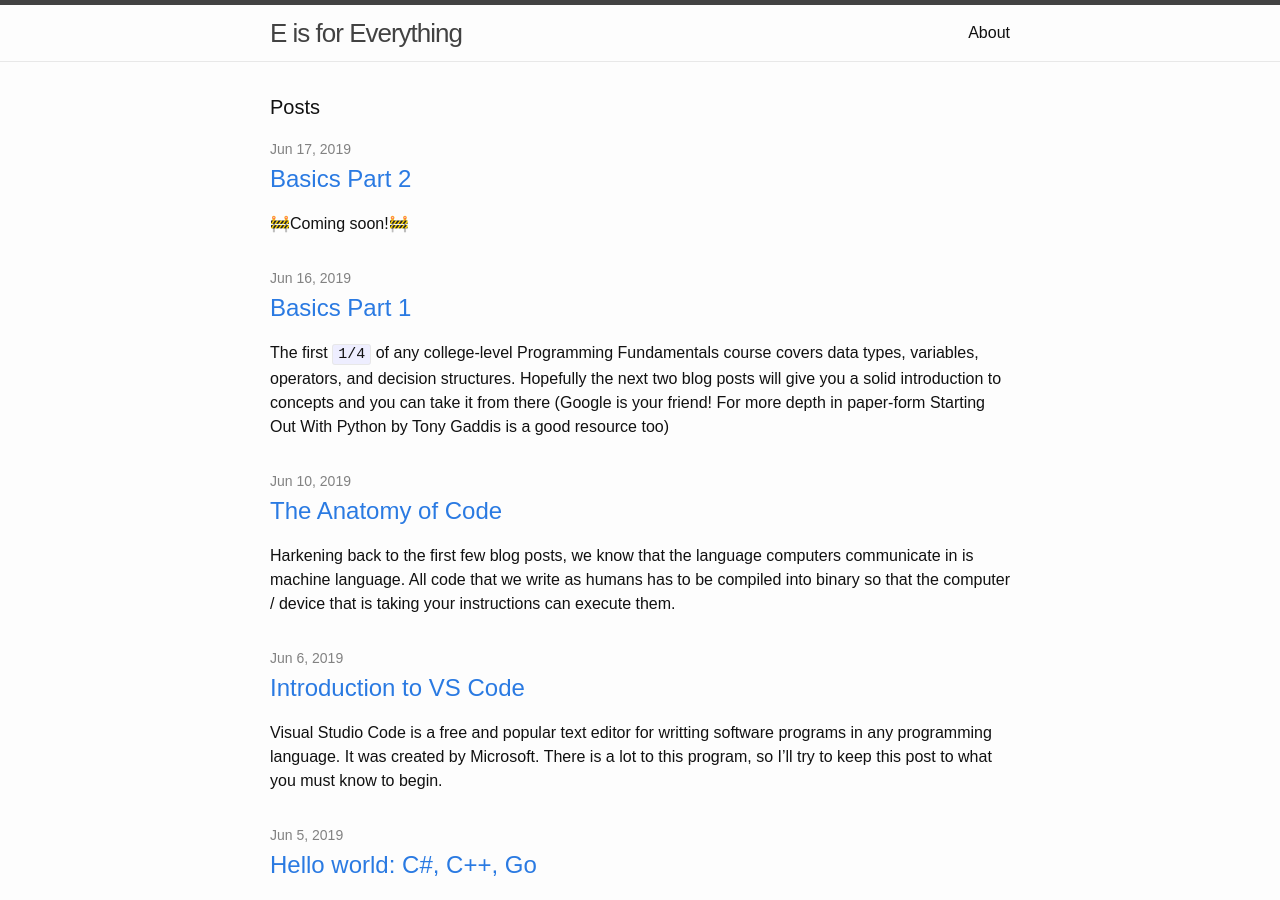
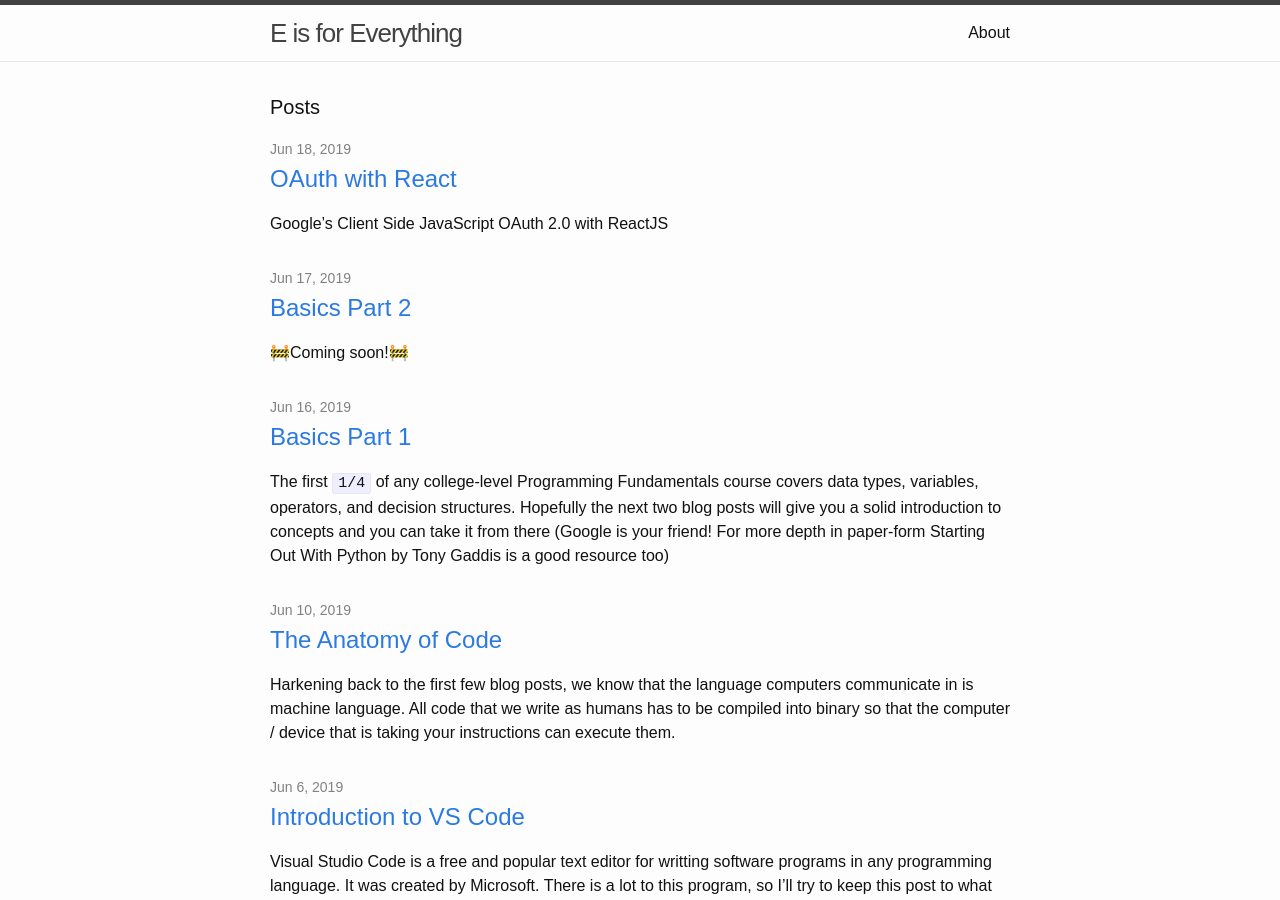
Before and after one commit to emilyannemoses/blog, a Jekyll site: the page built from index.html, in a window 1280 px wide and 900 px high. Built offline with Jekyll 4.4.1, drawn with Linux system fonts in a browser that asks for light colours; some of the changed lines change nothing that is shown.

Commit message:
added oauth docs

````diff
--- a/_posts/2019-06-17-basics-pt2.md
+++ b/_posts/2019-06-17-basics-pt2.md
@@ -12,4 +12,4 @@ E
 <h4>Got Questions❓, Comments 🗣 or Edits ✍</h4>
 <h5>Use the Twitter thread below and hashtag <a href="https://twitter.com/hashtag/e4everything?f=tweets&vertical=default&lang=en" target="_blank">#E4Everything</a> to get in touch with me regarding this blog post:</h5>
 
-<span><a href="https://eamoses.github.io/blog/2019/06/16/basics-pt1.html" style="float:left;">Previous: Basics - Part 1</a><a href="#" style="float:right;">Next: TBD</a></span>
+<span><a href="https://eamoses.github.io/blog/2019/06/16/basics-pt1.html" style="float:left;">Previous: Basics - Part 1</a><a href="https://eamoses.github.io/blog/2019/06/18/oauth-react.html" style="float:right;">Next: Google Client Side OAuth with ReactJS</a></span>
--- /dev/null
+++ b/_posts/2019-06-18-oauth-react.md
@@ -0,0 +1,529 @@
+---
+layout: post
+title:  "OAuth with React"
+---
+
+Google's Client Side JavaScript OAuth 2.0 with ReactJS
+
+This is a template and tutorial on how to integrate [Google's JavaScript Client Side OAuth 2.0][oauth] with [ReactJS][react] user login flow.
+
+## Pre-requisites
+
+1. Know Basic ReactJS. At least complete [this tutorial](https://reactjs.org/tutorial/tutorial.html).
+
+1. Created a demo app with [Create React App](https://github.com/facebook/create-react-app).
+
+    * **Note: We will not be building this app with `npm run build`**
+<br><br>
+1. You have a public GitHub account and/or other valid public domain (if you wish to host this web app demo in production)
+
+1. You must have a [Google Devleoper](https://console.developers.google.com) account and be somewhat familiar with navigating the UI including:
+
+    * Creating a new project
+
+    * [Verifying properties](https://www.google.com/webmasters/verification/home)
+
+        * `https://{username}.github.io` (or whatever URL you want to use) must be verified in this list.
+
+        * Purchasing a doman directly through [Google Domains](https://domains.google) will automatically add it to your verified domains list.
+
+    * Obtaining API keys and creating key restrictions
+
+    * Obtaining a Client ID for a Web Application
+
+      * Authorized origins should list both `http://localhost:3000` and `http://{username}.github.io`
+      <br><br>
+1. Basic CSS knowledge. You're on your own with creating CSS for your app.
+
+## Pre-notes
+
+1. You will not be able to submit this app for verification for OAuth. This means when the OAuth window pops up for the user, it will always alert the user that this is not a verified app. This is because it is a demo app and Google does not verify demos.
+
+1. After completing this tutorial, if you'd like to host it via a live website (if you've verified `https://{username}.github.io` URL with Google) you can follow these steps to [launch a `create-react-app` to GitHub Pages](https://github.com/gitname/react-gh-pages).
+
+## This is what you'll be building
+
+<img src="{{site.baseurl}}/images/oauthflow.gif">
+
+### Table of contents
+
+* [`App.js`](#app-component)
+
+    * [Lines 1-13](#1-13)
+
+    * [Lines 14-22](#14-22)
+
+    * [Lines 87-89](#87-89)
+
+    * [Lines 53-55](#53-55)
+
+    * [Lines 56-86](#56-86)
+
+    * [Lines 23-52](#23-52)
+
+    * [Lines 90-113](#90-113)
+
+    * [Entire file](#entire-file)
+
+* [`Header.js`](#header-component)
+
+* [`User.js`](#user-component)
+
+* [Other files](#other)
+
+# App component
+
+The app component is the beefiest. Most importantly, this is where we declare `gapi` and `GoogleAuth` variables as global.
+
+Once these variables are initialized, Google allows us to proceed through user flow.
+
+`GoogleAuth` obejct:
+
+<img src="{{site.baseurl}}/images/oauthimg1.png">
+
+<img src="{{site.baseurl}}/images/oauthimg2.png">
+
+Using the above format, we can access user names, emails, and confirm whether or not the user is signed in.
+
+<hr>
+
+# 1-13
+
+The first 13 lines of `App.js` look like this:
+
+```javascript
+/* global gapi */
+import {
+  BrowserRouter as Router,
+  Redirect,
+  Switch,
+  Route
+} from 'react-router-dom';
+import React, { Component } from 'react';
+import './App.css';
+import Header from './Header';
+import User from './User';
+var GoogleAuth;
+var gapi;
+```
+
+While declaring that `gapi` is global in the comment on the first line works locally, it doesn't work in production. That's why line 13 declares `gpai` globally again to intialize it in the `window` object of the DOM. In addition, every time we call upon `gapi` in the code we must use `window.gapi`.
+
+NOTE: If you're not going to build this demo app to production, you don't have to use `var gapi;` or call `window.gapi` in the following code.
+
+<hr>
+
+# 14-22
+
+Here we define the `App` class and create the constructor with state. `isAuthorized` switches to `true` when the user is sigend in. `user` holds the variable that will be shown in the user's unique URL and `userDisplay` will hold the unique users disply name in `Firstname` `Lastname` format.
+
+```javascript
+class App extends Component {
+  constructor(props) {
+    super(props)
+    this.state = {
+      isAuthorized: false,
+      user: '',
+      userDisplay: ''
+    }
+  }
+```
+<hr>
+
+# 87-89
+
+This is where we call the `loadApi()` function once React comfirms that the Component mounted successfully.
+
+```javascript
+componentDidMount() {
+    this.loadApi();
+}
+```
+<hr>
+
+# 53-55
+
+Now we're getting somehwere! The `loadApi()` function...LOADS THE API!
+
+We call upon `window.gapi` for production reasons. Again - no production, no `window` necessary.
+
+Then it uses the `.load()` method to assign the `client` as `auth2` and the second argument calls the `initClient()` function.
+
+```javascript
+loadApi = () => {
+    window.gapi.load('client:auth2', this.initClient)
+}
+```
+
+<hr>
+
+# 56-86
+
+Here's the meat and potatoes. We initialize the client with your API key and Client ID (found in your Google Dev Account)
+
+The scope will be whatever Google API you chose to use for this project. Mine is the Google Drive API in "read only" mode.
+
+The promise listens for an update in the sign in status (from the `updateSigninStatus()` function which simply calls the `setSigninStatus()` function), sets the sign in status, and listens for the interaction with the DOM elements via the `sign-in-or-out-button` which lives in the `Header.js` component.
+
+Finally, `revokeAccess()` does exactly that. It gives the user the option to disconnect access from their Google account.
+
+```javascript
+initClient = () => {
+    window.gapi.client.init({
+      'apiKey': 'YOUR_API_KEY',
+      'clientId': 'YOUR_CLIENT_ID',
+      'scope': 'https://www.googleapis.com/auth/drive.metadata.readonly',
+      'discoveryDocs': ['https://www.googleapis.com/discovery/v1/apis/drive/v3/rest']
+    }).then(() => {
+      GoogleAuth = window.gapi.auth2.getAuthInstance();
+      GoogleAuth.isSignedIn.listen(this.updateSigninStatus);
+      this.setSigninStatus();
+      document.getElementById('sign-in-or-out-button').addEventListener('click', () => {
+        this.handleAuthClick();
+      });
+      document.getElementById('revoke-access-button').addEventListener('click', () => {
+        this.revokeAccess();
+      });
+    });
+}
+revokeAccess = () => {
+    GoogleAuth.disconnect();
+}
+updateSigninStatus = () => {
+    this.setSigninStatus();
+}
+```
+
+<hr>
+
+# 23-52
+
+The `setSigninStatus()` is the workhorse function here. `isAuthorized` comes in from the Google API once the user has been authorized (or not) and we can set the state of the React app within this conditional. If the user is authorized, save their name and hold that value in variables we can apply to the DOM.  The `fullName` variable saves the users full name, no spaces, all lowercase so it can by applied to their unique user page URL such as `https://eamoses.github.io/u/emilymoses`
+
+This also changes the appearence of the sign in/out button, whether or not the user is signed in. It will only display the revoke-access button if the user is signed in and authorized as well. This function can be tailored to your specific needs by you.
+
+```javascript
+setSigninStatus() {
+    let user = GoogleAuth.currentUser.get();
+    let isAuthorized = user.hasGrantedScopes('https://www.googleapis.com/auth/drive.metadata.readonly');
+    if (isAuthorized) {
+      let first = user.w3.ofa
+      let last = user.w3.wea
+      let full = first+last
+      let display = user.w3.ig
+      let fullName = full.toLowerCase();
+      this.setState({
+        isAuthorized: true,
+        user: fullName,
+        userDisplay: display
+      })
+      console.log(this.state.isAuthorized)
+      document.getElementById('sign-in-or-out-button').innerHTML = 'Sign out'
+      document.getElementById('revoke-access-button').style.display = 'inline-block'
+      document.getElementById('auth-status').innerHTML = `Welcome ${user.w3.ofa}, you are currently signed in and have granted access to this app.`
+    } else {
+      this.setState({
+        isAuthorized: false,
+        user: '',
+        userDisplay: ''
+      })
+      console.log(this.state.isAuthorized)
+      document.getElementById('sign-in-or-out-button').innerHTML = 'Sign in'
+      document.getElementById('revoke-access-button').style.display = 'none'
+      document.getElementById('auth-status').innerHTML = 'You have not authorized this app or you are signed out.'
+    }
+}
+```
+
+<hr>
+
+# 90-113
+
+We're bringing in `isAuthorized` from the state, which is initialized by Google's API and altered with `this.setState({})` in the `setSigninStatus()` function.
+
+We're also saving `user` to inject the username into the URL of the `User.js` component.
+
+In order to pass the `props` to the `User.js` component, use the `render=` attribute in the `<Route />` tag as shown.
+
+```javascript
+render() {
+    const isAuthorized = this.state.isAuthorized;
+    const user = this.state.user;
+     return (
+      <Router>
+        { !isAuthorized ? (
+            <Switch>
+              <Route exact path="/" />
+              <Redirect to="/" />
+            </Switch>
+          ) : (
+            <Switch>
+              <Route exact path={`/u/${user}`} render={(props) => <User {...props} display={this.state.userDisplay} user={this.state.user} />} />
+              <Redirect from="/" to={`/u/${user}`} />
+            </Switch>
+          )
+        }
+        <Header />
+      </Router>
+     );
+    }
+}
+
+export default App;
+```
+
+<hr>
+
+# Entire file
+
+```javascript
+/* global gapi */
+import {
+  BrowserRouter as Router,
+  Redirect,
+  Switch,
+  Route
+} from 'react-router-dom';
+import React, { Component } from 'react';
+import './App.css';
+import Header from './Header';
+import User from './User';
+var GoogleAuth;
+var gapi;
+class App extends Component {
+  constructor(props) {
+    super(props)
+    this.state = {
+      isAuthorized: false,
+      user: '',
+      userDisplay: ''
+    }
+  }
+  setSigninStatus() {
+    let user = GoogleAuth.currentUser.get();
+    let isAuthorized = user.hasGrantedScopes('https://www.googleapis.com/auth/drive.metadata.readonly');
+    if (isAuthorized) {
+      let first = user.w3.ofa
+      let last = user.w3.wea
+      let full = first+last
+      let display = user.w3.ig
+      let fullName = full.toLowerCase();
+      this.setState({
+        isAuthorized: true,
+        user: fullName,
+        userDisplay: display
+      })
+      console.log(this.state.isAuthorized)
+      document.getElementById('sign-in-or-out-button').innerHTML = 'Sign out'
+      document.getElementById('revoke-access-button').style.display = 'inline-block'
+      document.getElementById('auth-status').innerHTML = `Welcome ${user.w3.ofa}, you are currently signed in and have granted access to this app.`
+    } else {
+      this.setState({
+        isAuthorized: false,
+        user: '',
+        userDisplay: ''
+      })
+      console.log(this.state.isAuthorized)
+      document.getElementById('sign-in-or-out-button').innerHTML = 'Sign in'
+      document.getElementById('revoke-access-button').style.display = 'none'
+      document.getElementById('auth-status').innerHTML = 'You have not authorized this app or you are signed out.'
+    }
+  }
+  loadApi = () => {
+    window.gapi.load('client:auth2', this.initClient)
+  }
+  initClient = () => {
+    window.gapi.client.init({
+      'apiKey': 'YOUR_API_KEY',
+      'clientId': 'YOUR_CLIENT_ID',
+      'scope': 'https://www.googleapis.com/auth/drive.metadata.readonly',
+      'discoveryDocs': ['https://www.googleapis.com/discovery/v1/apis/drive/v3/rest']
+    }).then(() => {
+      GoogleAuth = window.gapi.auth2.getAuthInstance();
+      GoogleAuth.isSignedIn.listen(this.updateSigninStatus);
+      this.setSigninStatus();
+      document.getElementById('sign-in-or-out-button').addEventListener('click', () => {
+        this.handleAuthClick();
+      });
+      document.getElementById('revoke-access-button').addEventListener('click', () => {
+        this.revokeAccess();
+      });
+    });
+  }
+  handleAuthClick = () => {
+    if (GoogleAuth.isSignedIn.get()) {
+      GoogleAuth.signOut();
+    } else {
+      GoogleAuth.signIn();
+    }
+  }
+  revokeAccess = () => {
+    GoogleAuth.disconnect();
+  }
+  updateSigninStatus = () => {
+    this.setSigninStatus();
+  }
+  componentDidMount() {
+    this.loadApi();
+  }
+  render() {
+    const isAuthorized = this.state.isAuthorized;
+    const user = this.state.user;
+     return (
+      <Router>
+        { !isAuthorized ? (
+            <Switch>
+              <Route exact path="/" />
+              <Redirect to="/" />
+            </Switch>
+          ) : (
+            <Switch>
+              <Route exact path={`/u/${user}`} render={(props) => <User {...props} display={this.state.userDisplay} user={this.state.user} />} />
+              <Redirect from="/" to={`/u/${user}`} />
+            </Switch>
+          )
+        }
+        <Header />
+      </Router>
+     );
+  }
+}
+
+export default App;
+```
+
+# Header component
+
+The `Header.js` file is where the `auth-status`, `sign-in-or-out-button` and `revoke-access-button` `id`'s live. While the file is called Header, I implemented CSS to make it look like a footer instead. You can style it however you choose by creating a `Header.css` file.
+
+```javascript
+import {
+    Link
+} from 'react-router-dom';
+import React from 'react';
+import './Header.css';
+
+function Header() {
+
+    return (
+        <div className="Header">
+            <header className="app-footer">
+                <div id="auth-status" className="footer-top"></div>
+                <div id="sign-in-or-out-button" className="footer">Sign in</div>
+                <div id="revoke-access-button" className="footer">Revoke access</div>
+                <Link to="/about" className="footer">About</Link>
+                <Link to="/contact" className="footer">Contact</Link>
+                <a href="http://github.com/eamoses" className="footer">&copy; 2019 Emily Anne Moses</a>
+            </header>
+        </div>
+    )
+}
+
+export default Header;
+```
+
+# User component
+
+The `User.js` file brings in `props` from `App.js`, so it's important to follow the syntax used in the `App.js` file on the `<Route />` tag.
+
+```javascript
+import React from 'react';
+import './User.css';
+
+function User(props) {
+    return (
+        <div className="User">
+            <h1>User Component</h1>
+            <h2>Welcome {props.display}</h2>
+        </div>
+    )
+}
+
+export default User;
+```
+
+# Other
+
+`index.html` file should look like so:
+
+```html
+<!DOCTYPE html>
+<html lang="en">
+  <head>
+    <meta charset="utf-8" />
+    <link rel="shortcut icon" href="%PUBLIC_URL%/favicon.ico" />
+    <meta name="viewport" content="width=device-width, initial-scale=1" />
+    <meta name="theme-color" content="#000000" />
+    <!--
+      manifest.json provides metadata used when your web app is installed on a
+      user's mobile device or desktop. See https://developers.google.com/web/fundamentals/web-app-manifest/
+    -->
+    <link rel="manifest" href="%PUBLIC_URL%/manifest.json" />
+    <!--
+      Notice the use of %PUBLIC_URL% in the tags above.
+      It will be replaced with the URL of the `public` folder during the build.
+      Only files inside the `public` folder can be referenced from the HTML.
+      Unlike "/favicon.ico" or "favicon.ico", "%PUBLIC_URL%/favicon.ico" will
+      work correctly both with client-side routing and a non-root public URL.
+      Learn how to configure a non-root public URL by running `npm run build`.
+    -->
+    <title>OAuth-React App</title>
+    <script src="https://apis.google.com/js/api.js" async defer></script>
+    <script src="https://apis.google.com/js/platform.js?onload=init" async defer></script>
+  </head>
+  <body>
+    <noscript>You need to enable JavaScript to run this app.</noscript>
+    <div id="root"></div>
+  </body>
+</html>
+```
+
+`package.json` should look like so:
+
+```json
+{
+  "name": "oauth-test",
+  "version": "0.1.0",
+  "private": true,
+  "dependencies": {
+    "react": "^16.8.6",
+    "react-dom": "^16.8.6",
+    "react-router": "^5.0.1",
+    "react-router-dom": "^5.0.1",
+    "react-scripts": "3.0.1"
+  },
+  "scripts": {
+    "start": "react-scripts start",
+    "build": "react-scripts build",
+    "test": "react-scripts test",
+    "eject": "react-scripts eject"
+  },
+  "eslintConfig": {
+    "extends": "react-app"
+  },
+  "browserslist": {
+    "production": [
+      ">0.2%",
+      "not dead",
+      "not op_mini all"
+    ],
+    "development": [
+      "last 1 chrome version",
+      "last 1 firefox version",
+      "last 1 safari version"
+    ]
+  }
+}
+```
+
+Happy coding!
+
+E
+<hr>
+<h4>Got Questions❓, Comments 🗣 or Edits ✍</h4>
+<h5>Use the Twitter thread below and hashtag <a href="https://twitter.com/hashtag/e4everything?f=tweets&vertical=default&lang=en" target="_blank">#E4Everything</a> to get in touch with me regarding this blog post:</h5>
+
+<span><a href="https://eamoses.github.io/blog/2019/06/17/basics-pt2.html" style="float:left;">Previous: Basics - Part 2</a><a href="#" style="float:right;">Next: TBD</a></span>
+
+[oauth]: https://developers.google.com/identity/protocols/OAuth2UserAgent
+[react]: https://reactjs.org/
````
Also changed, not shown: images/oauthimg1.png (added), images/oauthimg2.png (added), 1 other file.
